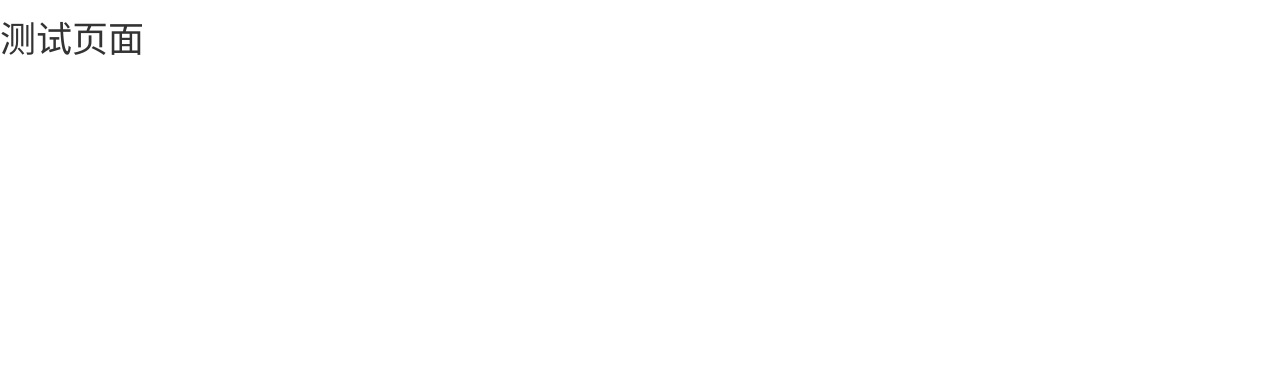
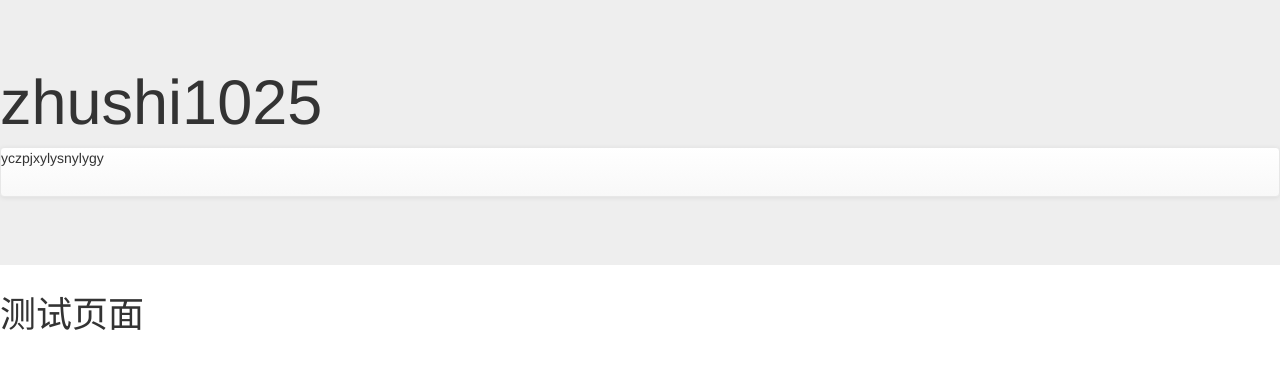
Before and after one commit to liuchibing/recordingwebsite, a Jekyll site: the page built from index.html, in a window 1280 px wide. Shown: the top 369 px of the page. Built offline with Jekyll 4.4.1, drawn with Linux system fonts in a browser that asks for light colours.

Commit message:
add header

```diff
--- a/_config.yml
+++ b/_config.yml
@@ -1 +1,2 @@
 baseurl:
+name: zhushi1025
--- /dev/null
+++ b/_includes/header.html
@@ -0,0 +1,11 @@
+<div class="jumbotron">
+  <h1>{{ site.name }}</h1>
+  <nav class="navbar navbar-default">
+    <ul class="nav navbar-nav">
+      <li {%- if page.category == "original" -%} class="activate" {%- endif -%}>yczp</li>
+      <li {%- if page.category == "symrec" -%} class="active" {%- endif -%}>jxyly</li>
+      <li {%- if page.category == "chmrec" -%} class="active" {%- endif -%}>snyly</li>
+      <li {%- if page.category == "about" -%} class="active" {%- endif -%}>gy</li>
+    </ul>
+  </nav>
+</div>
--- a/_layouts/default.html
+++ b/_layouts/default.html
@@ -4,6 +4,7 @@
     {% include head.html %}
 
     <body>
-	    {{ page.content }}
-	</body>
+        {% include header.html %}
+	{{ page.content }}
+    </body>
 </html>
```
Also changed, not shown: 1 other file.
